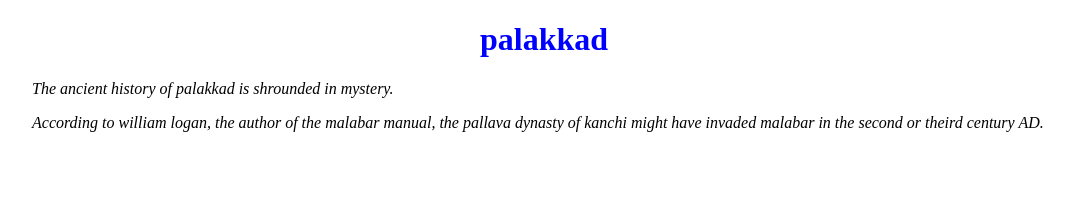
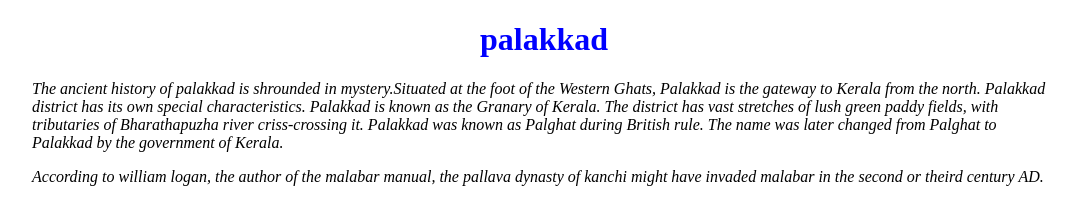
Before and after one commit to Sreelakshmi234/3C03CSC, a plain HTML site: page palakkad.html in a window 1280 px wide. Shown: the whole page, without its empty margins (96-1172 px from the left). Drawn offline with Linux system fonts and the light colour scheme.

Commit message:
Update palakkad.html

```diff
--- a/palakkad.html
+++ b/palakkad.html
@@ -7,7 +7,7 @@
   <body>
   <h1>palakkad</h1>
   <p>
-    The ancient history of palakkad is shrounded in mystery.
+    The ancient history of palakkad is shrounded in mystery.Situated at the foot of the Western Ghats, Palakkad is the gateway to Kerala from the north. Palakkad district has its own special characteristics. Palakkad is known as the Granary of Kerala. The district has vast stretches of lush green paddy fields, with tributaries of Bharathapuzha river criss-crossing it. Palakkad was known as Palghat during British rule. The name was later changed from Palghat to Palakkad by the government of Kerala.
   </p>
   <p>
     According to william logan, the author of the malabar manual, the pallava dynasty of kanchi might have invaded malabar in the second or theird century AD.
```
